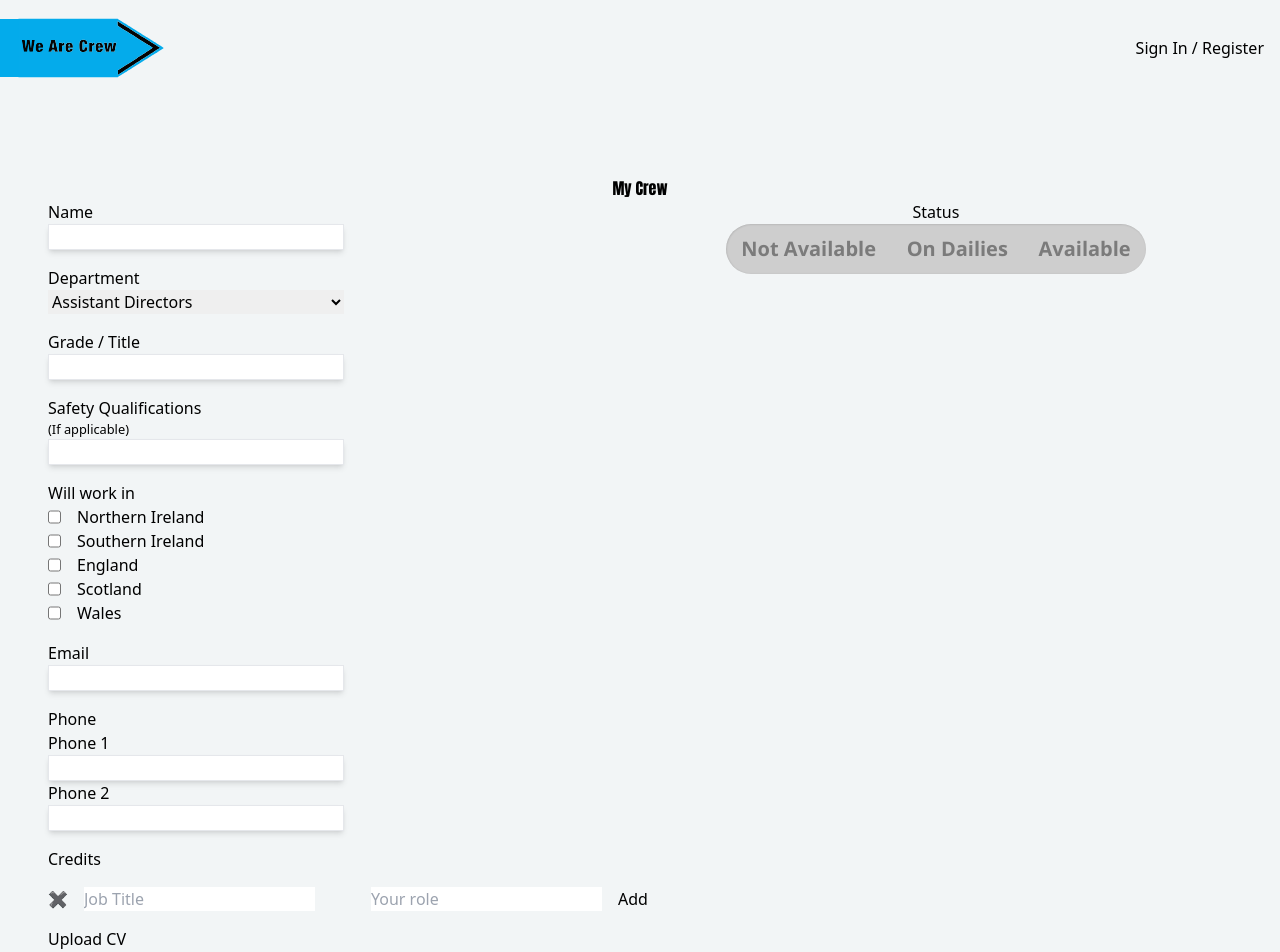
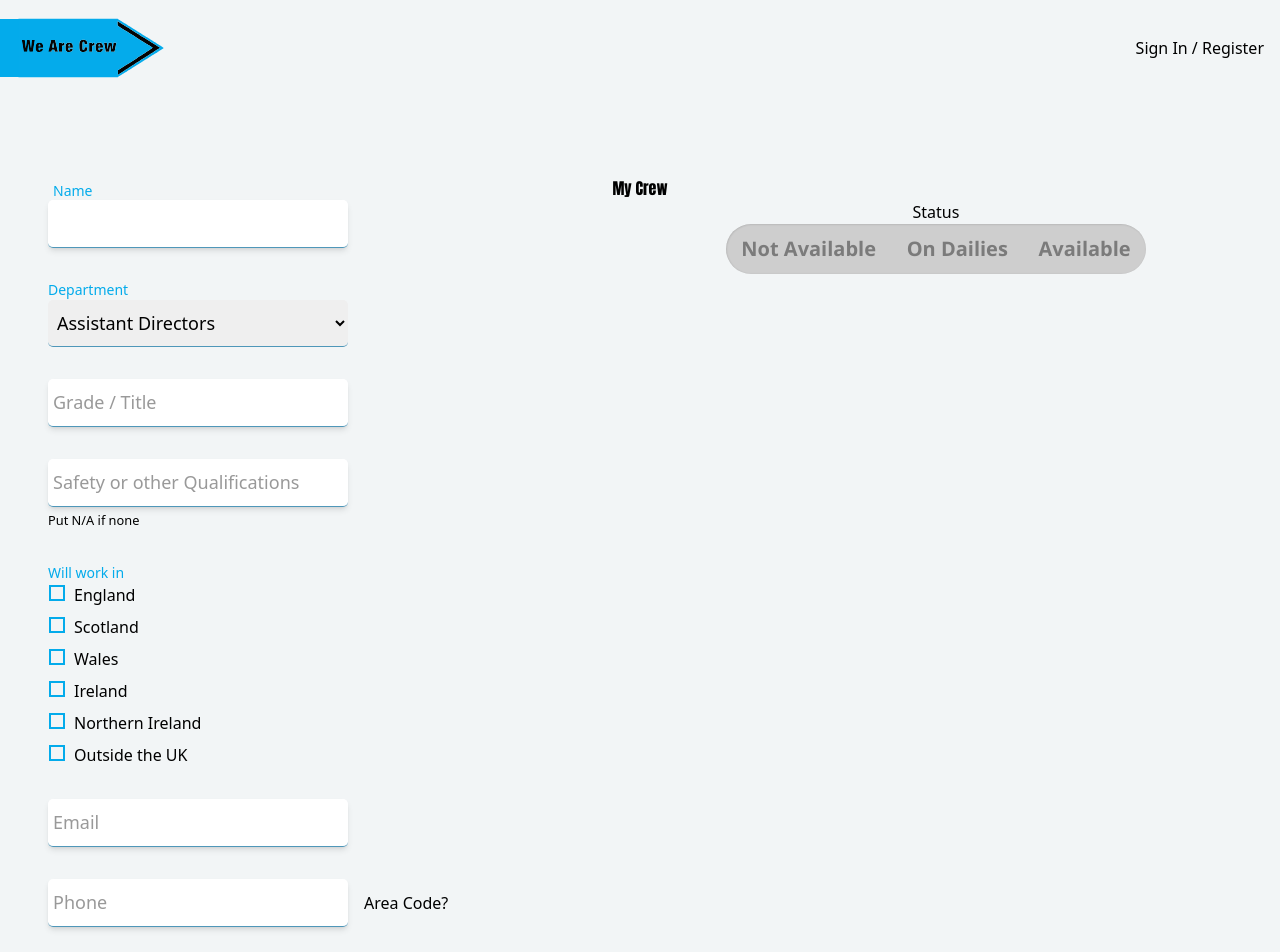
Before and after one commit to sdbxsdb/we-are-crew, a Next.js app: page /I-am-crew in a window 1280 px wide. Shown: the top 952 px of the page. Built offline with nearby package versions, Linux system fonts and the light colour scheme; no server answers.

Commit message:
working on mycrew styles

```diff
--- a/components/LimitedTextarea.js
+++ b/components/LimitedTextarea.js
@@ -17,6 +17,7 @@ const LimitedTextarea = ({ rows, cols, value, limit }) => {
         cols={cols}
         onChange={(event) => setFormattedContent(event.target.value)}
         value={content}
+        required
       />
       <p>
         {content.length}/{limit}
--- a/pages/I-am-crew/index.js
+++ b/pages/I-am-crew/index.js
@@ -25,20 +25,23 @@ const IAmCrew = () => {
         </div>
 
         <div className="flex">
-          <ul className="flex w-1/2 flex-col gap-y-4">
-            <li className="flex flex-col w-1/2">
-              <label htmlFor="name">Name</label>
+          <ul className="flex w-1/2 flex-col gap-y-8">
+            <li className="relative styledList">
               <input
                 name="name"
                 type="text"
                 value={user?.name}
-                className="border shadow-md w-full"
+                className="border shadow-md"
               />
+              <span className="highlight"></span>
+              <span className="bar"></span>
+              <label htmlFor="name">Name</label>
             </li>
-            <li className="flex flex-col w-1/2">
-              <label htmlFor="dept">Department</label>
+
+            <li className="flex flex-col styledList">
+              <p className="text-sm text-wearecrewBlue">Department</p>
               <select name="dept">
-                <option value="null" disabled>
+                <option disabled>
                   Choose Deptartment
                 </option>
                 <option value="Assistant Directors">Assistant Directors</option>
@@ -46,107 +49,111 @@ const IAmCrew = () => {
                 <option value="Assistant Directors">Grips</option>
               </select>
             </li>
-            <li className="flex flex-col w-1/2">
-              <label htmlFor="grade">Grade / Title</label>
+
+            <li className="relative styledList">
               <input
                 name="grade"
                 type="text"
                 value={user?.grade}
-                className="border shadow-md w-full"
+                className="border shadow-md"
+                required
               />
+              <span className="highlight"></span>
+              <span className="bar"></span>
+              <label htmlFor="grade">Grade / Title</label>
             </li>
-            <li className="flex flex-col w-1/2">
-              <label htmlFor="safetyQualifications">
-                Safety Qualifications
-              </label>
-              <small>(If applicable)</small>
+
+            <li className="relative styledList">
               <input
                 name="safetyQualifications"
                 type="text"
                 value={user?.safetyQualifications}
-                className="border shadow-md w-full"
+                className="border shadow-md"
+                required
               />
+              <span className="highlight"></span>
+              <span className="bar"></span>
+              <small>Put N/A if none</small>
+              <label htmlFor="safetyQualifications">
+                Safety or other Qualifications
+              </label>
             </li>
-            <li className="flex flex-col w-1/2">
-              <p>Will work in</p>
-              <div className="flex gap-x-4">
+
+            <div className="flex flex-col relative styled-checkbox">
+              <p className="text-sm text-wearecrewBlue">Will work in</p>
+              <div className="flex flex-col gap-y-2">
+                <li>
+                  <input type="checkbox" className="chb chb-3" id="england" />
+                  <label htmlFor="england">England</label>
+                </li>
+                <li>
+                  <input type="checkbox" className="chb chb-3" id="scotland" />
+                  <label htmlFor="scotland">Scotland</label>
+                </li>
+                <li>
+                  <input type="checkbox" className="chb chb-3" id="wales" />
+                  <label htmlFor="wales">Wales</label>
+                </li>
+                <li>
+                  <input type="checkbox" className="chb chb-3" id="ireland" />
+                  <label htmlFor="ireland">Ireland</label>
+                </li>
+                <li>
                   <input
                     type="checkbox"
+                    className="chb chb-3"
                     id="northernIreland"
-                  name="northernIreland"
-                  value="Northern Ireland"
                   />
                   <label htmlFor="northernIreland">Northern Ireland</label>
+                </li>
+                <li>
+                  <input type="checkbox" className="chb chb-3" id="outsideUK" />
+                  <label htmlFor="outsideUK">Outside the UK</label>
+                </li>
               </div>
-              <div className="flex gap-x-4">
-                <input
-                  type="checkbox"
-                  id="southernIreland"
-                  name="southernIreland"
-                  value="Southern Ireland"
-                />
-                <label htmlFor="southernIreland">Southern Ireland</label>
             </div>
-              <div className="flex gap-x-4">
-                <input
-                  type="checkbox"
-                  id="england"
-                  name="england"
-                  value="England"
-                />
-                <label htmlFor="england">England</label>
-              </div>
-              <div className="flex gap-x-4">
-                <input
-                  type="checkbox"
-                  id="scotland"
-                  name="scotland"
-                  value="Scotland"
-                />
-                <label htmlFor="sotland">Scotland</label>
-              </div>
-              <div className="flex gap-x-4">
-                <input
-                  type="checkbox"
-                  id="wales"
-                  name="wales"
-                  value="Scotland"
-                />
-                <label htmlFor="wales">Wales</label>
-              </div>
-            </li>
-            <li className="flex flex-col w-1/2">
-              <label htmlFor="email">Email</label>
+
+            <li className="relative styledList">
               <input
                 name="email"
                 type="text"
                 value={user?.email}
-                className="border shadow-md w-full"
+                className="border shadow-md"
+                required
               />
+              <span className="highlight"></span>
+              <span className="bar"></span>
+              <label htmlFor="email">Email</label>
             </li>
-            <li className="flex flex-col w-1/2">
-              <label htmlFor="contactDetails">Phone</label>
-              <label htmlFor="contactDetails">Phone 1</label>
+
+            <div className="flex items-center">
+              <li className="relative styledList">
                 <input
-                name="contactDetails"
-                type="text"
-                value={user?.phone1}
-                className="border shadow-md w-full"
+                  name="phone"
+                  type="number"
+                  value={user?.phone}
+                  className="border shadow-md"
+                  required
                 />
-              <label htmlFor="contactDetails">Phone 2</label>
-              <input
-                name="contactDetails"
-                type="text"
-                value={user?.phone2}
-                className="border shadow-md w-full"
-              />
+
+                <span className="highlight"></span>
+                <span className="bar"></span>
+                <label htmlFor="phone">Phone</label>
               </li>
+              <span title="" className="tooltip ml-4 w-full">
+                Area Code?
+              </span>
+            </div>
+
             <DynamicList />
             <p>Upload CV</p>
             <FileUpload />
-            <li className="flex flex-col w-1/2">
-              <label>Short Bio</label>
-              <LimitedTextarea limit={240} value="" rows={5} />
+
+            <li className="relative styledList">
+              <LimitedTextarea limit={240} value="" rows={5} name="bio" />
+              <span className="highlight"></span>
+              <span className="bar"></span>
+              <label htmlFor="bio">Short Bio</label>
             </li>
           </ul>
           <div className="w-1/2">
--- a/styles/globals.scss
+++ b/styles/globals.scss
@@ -72,7 +72,6 @@ h1 {
     color: #6e6e6edd;
     cursor: pointer;
     font-weight: 900;
-
   }
 
 
@@ -94,3 +93,226 @@ h1 {
     transition: 0.3s;
   }
 }
+
+.styledList {
+
+  input,
+  textarea,
+  select {
+    font-size: 18px;
+    padding: 10px 10px 10px 5px;
+    display: block;
+    width: 300px;
+    border: none;
+    border-bottom: 1px solid #4F97B9;
+    border-radius: 5px;
+  }
+
+  input:focus {
+    outline: none;
+  }
+
+  textarea:focus {
+    outline: none;
+  }
+
+  /* LABEL ======================================= */
+  label {
+    color: #999;
+    font-size: 18px;
+    font-weight: normal;
+    position: absolute;
+    pointer-events: none;
+    left: 5px;
+    top: 10px;
+    transition: 0.2s ease all;
+    -moz-transition: 0.2s ease all;
+    -webkit-transition: 0.2s ease all;
+  }
+
+  /* active state */
+  input:focus~label,
+  input:valid~label {
+    top: -20px;
+    font-size: 14px;
+    color: #03ABEB;
+  }
+
+  textarea:focus~label,
+  textarea:valid~label {
+    top: -20px;
+    font-size: 14px;
+    color: #03ABEB;
+  }
+
+  /* BOTTOM BARS ================================= */
+  .bar {
+    position: relative;
+    display: block;
+    width: 300px;
+  }
+
+  .bar:before,
+  .bar:after {
+    content: '';
+    height: 2px;
+    width: 0;
+    bottom: 1px;
+    position: absolute;
+    background: #03ABEB;
+    transition: 0.2s ease all;
+    -moz-transition: 0.2s ease all;
+    -webkit-transition: 0.2s ease all;
+  }
+
+  .bar:before {
+    left: 50%;
+  }
+
+  .bar:after {
+    right: 50%;
+  }
+
+  /* active state */
+  input:focus~.bar:before,
+  input:focus~.bar:after {
+    width: 50%;
+  }
+
+  textarea:focus~.bar:before,
+  textarea:focus~.bar:after {
+    width: 50%;
+  }
+
+  /* HIGHLIGHTER ================================== */
+  .highlight {
+    position: absolute;
+    height: 60%;
+    width: 100px;
+    top: 25%;
+    left: 0;
+    pointer-events: none;
+    opacity: 0.5;
+  }
+
+  /* active state */
+  input:focus~.highlight {
+    -webkit-animation: inputHighlighter 0.3s ease;
+    -moz-animation: inputHighlighter 0.3s ease;
+    animation: inputHighlighter 0.3s ease;
+  }
+
+  textarea:focus~.highlight {
+    -webkit-animation: inputHighlighter 0.3s ease;
+    -moz-animation: inputHighlighter 0.3s ease;
+    animation: inputHighlighter 0.3s ease;
+  }
+
+  /* ANIMATIONS ================ */
+  @-webkit-keyframes inputHighlighter {
+    from {
+      background: #03ABEB;
+    }
+
+    to {
+      width: 0;
+      background: transparent;
+    }
+  }
+
+  @-moz-keyframes inputHighlighter {
+    from {
+      background: #03ABEB;
+    }
+
+    to {
+      width: 0;
+      background: transparent;
+    }
+  }
+
+  @keyframes inputHighlighter {
+    from {
+      background: #03ABEB;
+    }
+
+    to {
+      width: 0;
+      background: transparent;
+    }
+  }
+
+}
+
+.chb {
+  visibility: hidden;
+  margin-left: 8px;
+}
+
+.chb + label {
+  position: relative;
+  padding-left: 5px;
+  padding-top: 3px;
+  cursor: pointer;
+}
+
+.chb-3 + label::before {
+  position: absolute;
+  left: -20px;
+  top: 4px;
+/*   text-align: center; */
+
+  border: 2px solid #03ABEB;
+  content: " ";
+  width: 16px;
+  height: 16px;
+  transition: all 0.1s ease-in,  border-color 0.05s ease-in;
+}
+
+.chb-3:checked + label::before {
+  transform: rotate(40deg);
+  border-top-color: transparent;
+  border-left-color: transparent;
+
+  top: 2px;
+  left: -15px;
+  width: 7px;
+  height: 14px;
+}
+
+input::-webkit-outer-spin-button,
+input::-webkit-inner-spin-button {
+  -webkit-appearance: none;
+  margin: 0;
+}
+
+.tooltip {
+  display: inline;
+  position: relative;
+  cursor: pointer;
+}
+.tooltip:hover:after{
+  position: absolute;
+  top: 65px;
+  right: -260px;
+  -webkit-justify-content: center;
+  justify-content: center;
+  background: #444;
+  border-radius: 8px;
+  color: #fff;
+  content: "UK | 0044 then remove first 0 - eg. 0044 77 123 45678  \A IE | 00353 then remove first 0 - eg. 00353 87 123 45678";
+  white-space: pre;
+  margin: -82px auto 0;
+  font-size: 16px;
+  padding: 13px;
+  width: 440px;
+}
+// .tooltip:hover:before{
+//   border: solid;
+//   border-color: #444 transparent;
+//   border-width: 12px 6px 0 6px;
+//   content: "";
+//   left: 45%;
+//   bottom: 30px;
+//   position: absolute;
+// }
```
Lines whose indentation alone changed are shown as unchanged.
